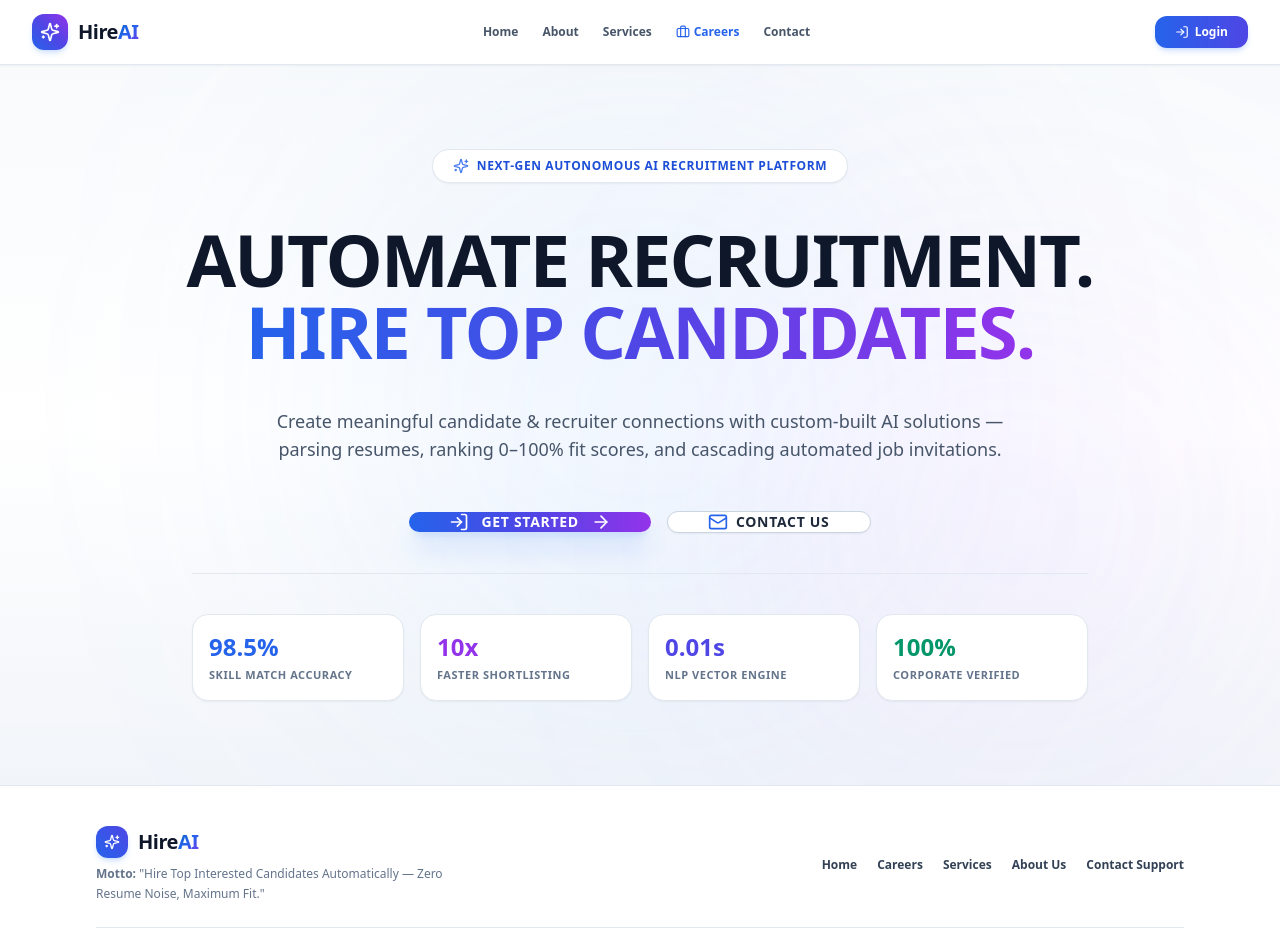
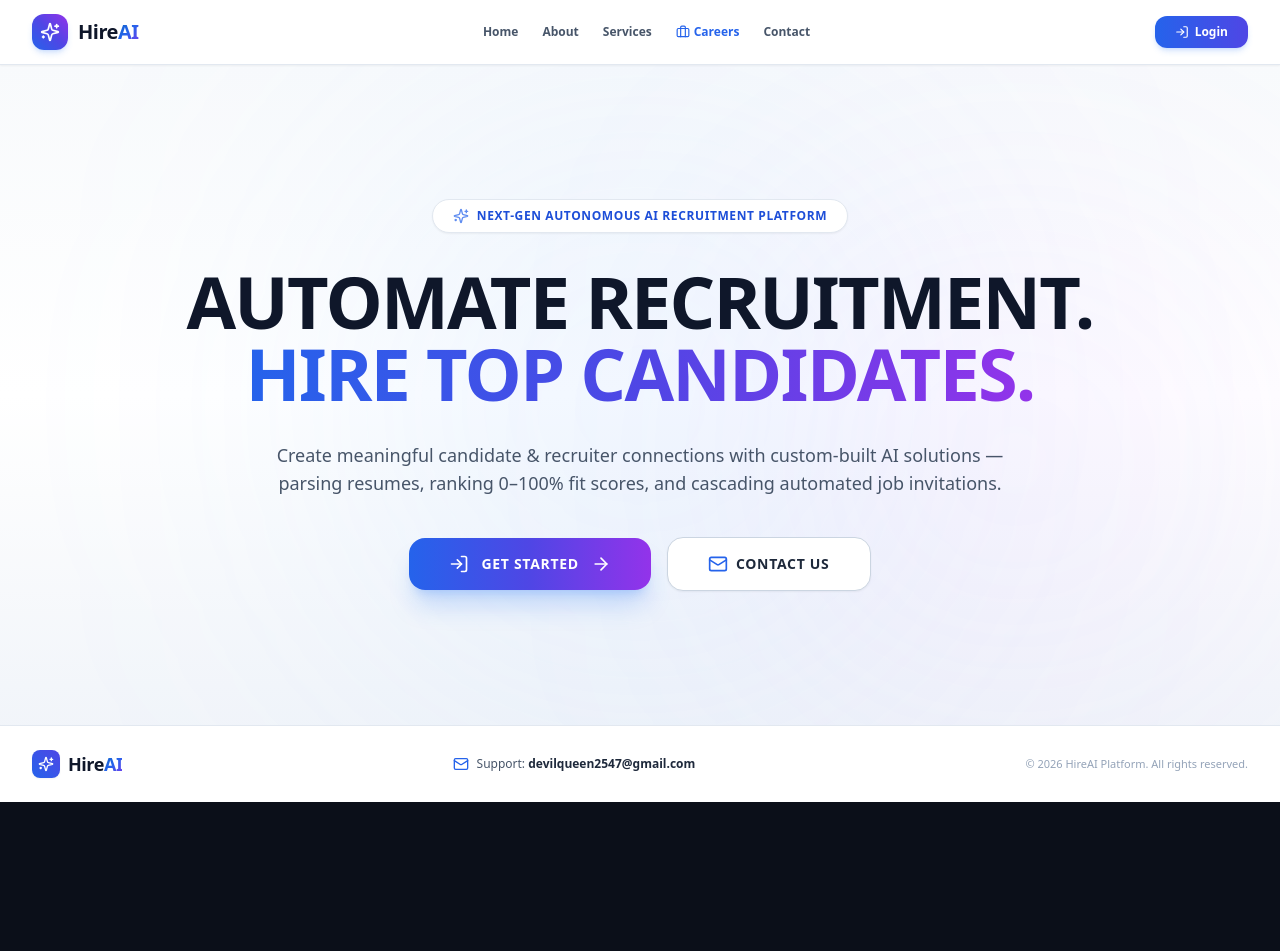
Before and after one commit to jonathpriya/HireAI, a React (Vite) app in the folder frontend/: page / in a window 1280 px wide. Shown: the top 951 px of the page. After the commit the page ends 802 px from the top, so only its background shows below. Built offline with nearby package versions, Linux system fonts and the light colour scheme.

Commit message:
Remove stat cards from Home page and simplify Footer into a single clean minimal row

```diff
--- a/frontend/src/components/Footer.jsx
+++ b/frontend/src/components/Footer.jsx
@@ -1,51 +1,31 @@
 import React from 'react';
-import { Sparkles, Mail, ShieldCheck } from 'lucide-react';
+import { Sparkles, Mail } from 'lucide-react';
 import { Link } from 'react-router-dom';
 
 export default function Footer() {
   return (
-    <footer className="border-t border-slate-200 bg-white text-slate-600 py-10 mt-auto">
-      <div className="max-w-6xl mx-auto px-4 sm:px-6 lg:px-8 space-y-6">
-        <div className="flex flex-col md:flex-row items-start md:items-center justify-between gap-6 pb-6 border-b border-slate-200">
+    <footer className="border-t border-slate-200 bg-white text-slate-500 py-6 mt-auto">
+      <div className="max-w-7xl mx-auto px-4 sm:px-6 lg:px-8 flex flex-col sm:flex-row items-center justify-between gap-4 text-xs font-medium">
 
-          {/* Brand Logo & Motto */}
-          <div className="space-y-1.5 max-w-sm">
-            <Link to="/" className="flex items-center gap-2.5 font-black text-xl text-slate-900 tracking-tight">
-              <div className="w-8 h-8 rounded-xl bg-gradient-to-tr from-blue-600 to-indigo-600 flex items-center justify-center text-white shadow-md shadow-blue-500/20">
-                <Sparkles className="w-4 h-4" />
-              </div>
-              <span>Hire<span className="gradient-text">AI</span></span>
-            </Link>
-            <p className="text-xs text-slate-500 font-medium leading-relaxed">
-              <strong>Motto:</strong> "Hire Top Interested Candidates Automatically — Zero Resume Noise, Maximum Fit."
-            </p>
+        {/* Logo & Brand Name */}
+        <Link to="/" className="flex items-center gap-2 font-black text-lg text-slate-900 tracking-tight">
+          <div className="w-7 h-7 rounded-lg bg-gradient-to-tr from-blue-600 to-indigo-600 flex items-center justify-center text-white shadow-sm">
+            <Sparkles className="w-4 h-4" />
           </div>
+          <span>Hire<span className="gradient-text">AI</span></span>
+        </Link>
 
-          {/* Quick Navigation Links */}
-          <div className="flex flex-wrap items-center gap-5 text-xs font-bold text-slate-700">
-            <Link to="/" className="hover:text-blue-600 transition">Home</Link>
-            <Link to="/career" className="hover:text-blue-600 transition">Careers</Link>
-            <Link to="/services" className="hover:text-blue-600 transition">Services</Link>
-            <Link to="/about" className="hover:text-blue-600 transition">About Us</Link>
-            <Link to="/contact" className="hover:text-blue-600 transition">Contact Support</Link>
-          </div>
-
+        {/* Support Email Link */}
+        <div className="flex items-center gap-2 text-slate-600">
+          <Mail className="w-4 h-4 text-blue-600" />
+          <span>Support: <strong className="text-slate-800">devilqueen2547@gmail.com</strong></span>
         </div>
 
-        {/* Bottom Bar */}
-        <div className="flex flex-col sm:flex-row items-center justify-between gap-4 text-xs text-slate-500 font-medium">
-          <div className="flex items-center gap-2">
-            <Mail className="w-4 h-4 text-blue-600" />
-            <span>Support: <strong className="text-slate-800">devilqueen2547@gmail.com</strong></span>
-          </div>
+        {/* Copyright */}
+        <p className="text-[11px] text-slate-400">
+          &copy; {new Date().getFullYear()} HireAI Platform. All rights reserved.
+        </p>
 
-          <div className="flex items-center gap-4 text-[11px]">
-            <span>&copy; {new Date().getFullYear()} HireAI Platform. All rights reserved.</span>
-            <span className="flex items-center gap-1 text-emerald-600 font-bold">
-              <ShieldCheck className="w-3.5 h-3.5" /> 100% Secure &amp; Verified
-            </span>
-          </div>
-        </div>
       </div>
     </footer>
   );
--- a/frontend/src/pages/public/Home.jsx
+++ b/frontend/src/pages/public/Home.jsx
@@ -1,16 +1,16 @@
 import React from 'react';
 import { Link } from 'react-router-dom';
-import { Sparkles, ArrowRight, LogIn, Mail, ShieldCheck, Cpu, Zap, CheckCircle2 } from 'lucide-react';
+import { Sparkles, ArrowRight, LogIn, Mail } from 'lucide-react';
 
 export default function Home() {
   return (
-    <div className="relative min-h-[calc(100vh-80px)] bg-gradient-to-b from-slate-50 via-white to-blue-50/40 text-slate-900 overflow-hidden flex flex-col justify-center py-12 sm:py-20">
+    <div className="relative min-h-[calc(100vh-140px)] bg-gradient-to-b from-slate-50 via-white to-blue-50/40 text-slate-900 overflow-hidden flex flex-col justify-center py-12 sm:py-20">
 
       {/* Light Background Decorative Glows */}
       <div className="absolute top-10 left-1/2 -translate-x-1/2 w-[600px] h-[600px] bg-blue-400/10 rounded-full blur-[140px] pointer-events-none" />
       <div className="absolute bottom-10 right-10 w-[450px] h-[450px] bg-purple-400/10 rounded-full blur-[140px] pointer-events-none" />
 
-      <div className="max-w-5xl mx-auto px-4 sm:px-6 lg:px-8 relative z-10 space-y-10 text-center">
+      <div className="max-w-5xl mx-auto px-4 sm:px-6 lg:px-8 relative z-10 space-y-8 text-center">
 
         {/* Floating Light Badge */}
         <div className="inline-flex items-center gap-2 px-5 py-2 rounded-full bg-white border border-slate-200 text-blue-700 text-xs font-black uppercase tracking-wider shadow-sm">
@@ -35,7 +35,7 @@ export default function Home() {
         <div className="flex flex-col sm:flex-row items-center justify-center gap-4 pt-2">
           <Link
             to="/login"
-            className="w-full sm:w-auto px-10 py-4.5 rounded-2xl bg-gradient-to-r from-blue-600 via-indigo-600 to-purple-600 hover:from-blue-700 hover:to-purple-700 text-white font-black text-sm uppercase tracking-wider shadow-xl shadow-blue-500/25 hover:shadow-blue-500/40 hover:scale-105 transition-all flex items-center justify-center gap-3 group"
+            className="w-full sm:w-auto px-10 py-4 rounded-2xl bg-gradient-to-r from-blue-600 via-indigo-600 to-purple-600 hover:from-blue-700 hover:to-purple-700 text-white font-black text-sm uppercase tracking-wider shadow-xl shadow-blue-500/25 hover:shadow-blue-500/40 hover:scale-105 transition-all flex items-center justify-center gap-3 group"
           >
             <LogIn className="w-5 h-5 group-hover:rotate-12 transition-transform" />
             <span>Get Started</span>
@@ -44,31 +44,11 @@ export default function Home() {
 
           <Link
             to="/contact"
-            className="w-full sm:w-auto px-10 py-4.5 rounded-2xl bg-white border border-slate-300 hover:border-blue-600 text-slate-800 hover:text-blue-600 font-black text-sm uppercase tracking-wider shadow-sm transition-all flex items-center justify-center gap-2"
+            className="w-full sm:w-auto px-10 py-4 rounded-2xl bg-white border border-slate-300 hover:border-blue-600 text-slate-800 hover:text-blue-600 font-black text-sm uppercase tracking-wider shadow-sm transition-all flex items-center justify-center gap-2"
           >
             <Mail className="w-5 h-5 text-blue-600" />
             <span>Contact Us</span>
           </Link>
-        </div>
-
-        {/* Clean Light Stat Cards */}
-        <div className="grid grid-cols-2 md:grid-cols-4 gap-4 pt-10 border-t border-slate-200 max-w-4xl mx-auto text-left">
-          <div className="p-4 rounded-2xl bg-white border border-slate-200 shadow-sm space-y-1">
-            <p className="text-2xl font-black text-blue-600">98.5%</p>
-            <p className="text-[11px] font-bold uppercase tracking-wider text-slate-500">Skill Match Accuracy</p>
-          </div>
-          <div className="p-4 rounded-2xl bg-white border border-slate-200 shadow-sm space-y-1">
-            <p className="text-2xl font-black text-purple-600">10x</p>
-            <p className="text-[11px] font-bold uppercase tracking-wider text-slate-500">Faster Shortlisting</p>
-          </div>
-          <div className="p-4 rounded-2xl bg-white border border-slate-200 shadow-sm space-y-1">
-            <p className="text-2xl font-black text-indigo-600">0.01s</p>
-            <p className="text-[11px] font-bold uppercase tracking-wider text-slate-500">NLP Vector Engine</p>
-          </div>
-          <div className="p-4 rounded-2xl bg-white border border-slate-200 shadow-sm space-y-1">
-            <p className="text-2xl font-black text-emerald-600">100%</p>
-            <p className="text-[11px] font-bold uppercase tracking-wider text-slate-500">Corporate Verified</p>
-          </div>
         </div>
 
       </div>
```
